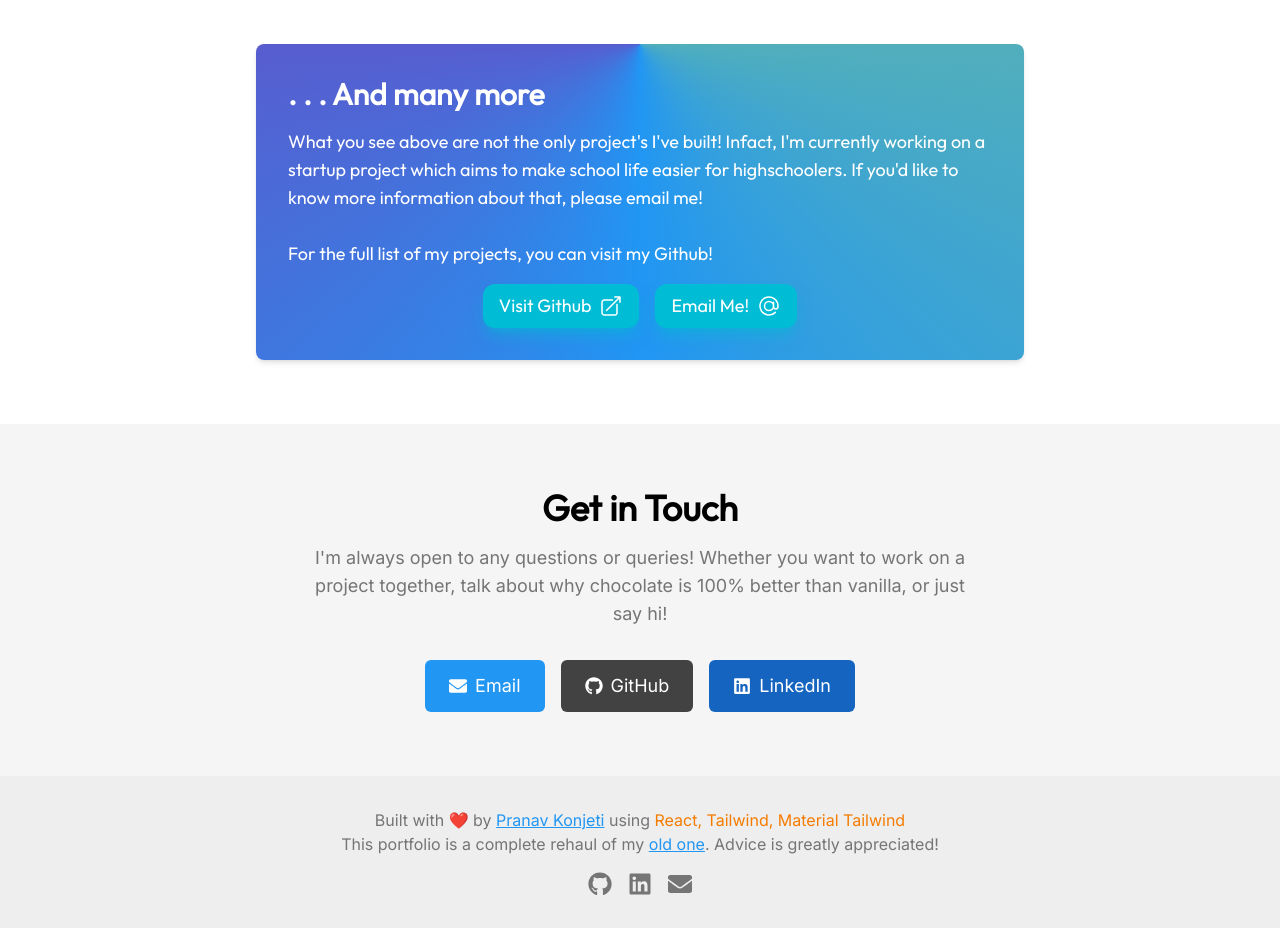
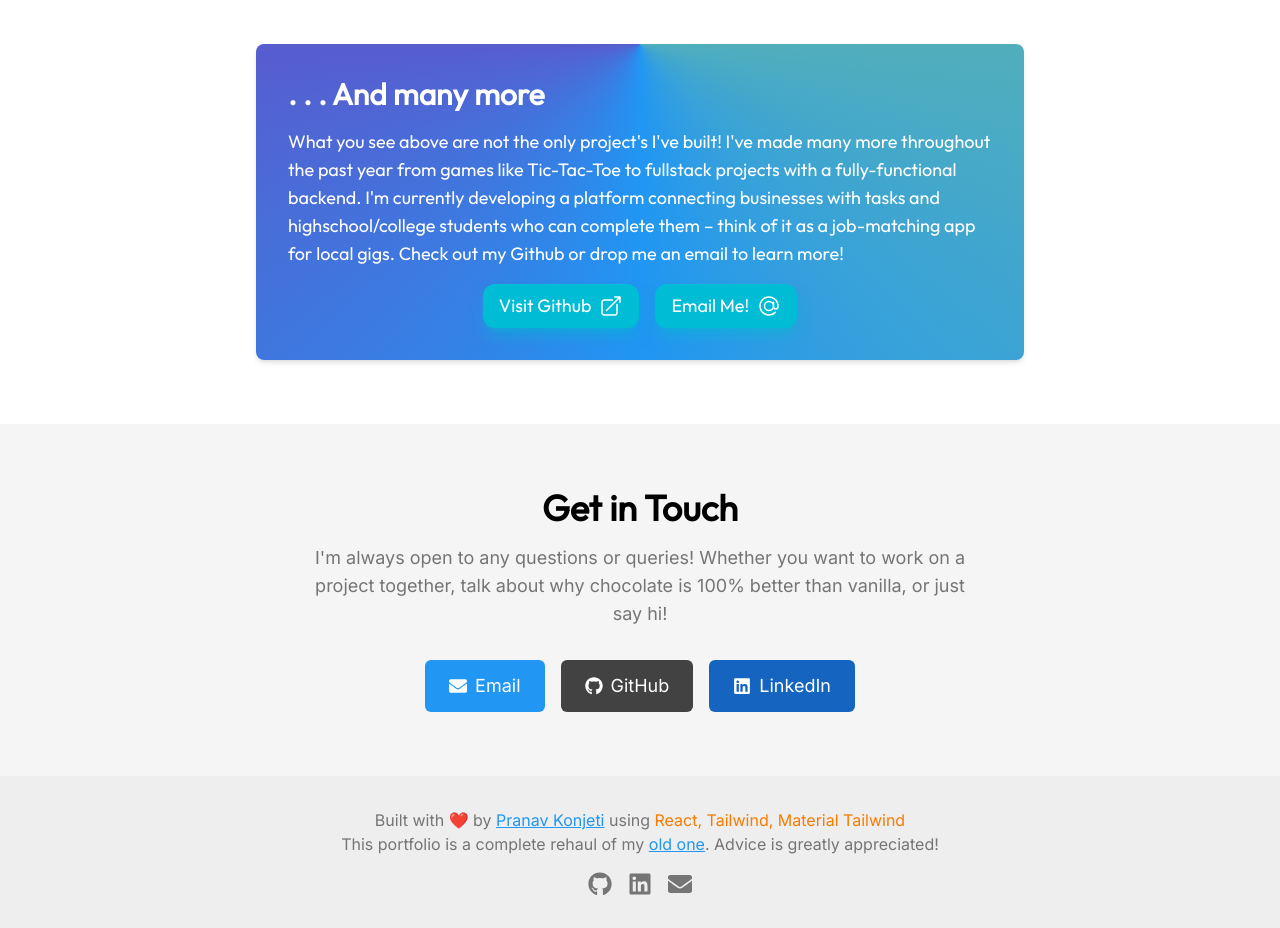
Before and after one commit to PkTheCoda/portfolio, a React (Vite) app: page / in a window 1280 px wide. Shown: the part 7040-7968 px from the top of the page. Built offline with nearby package versions, Linux system fonts and the light colour scheme.

Commit message:
edited "more projects box"

```diff
--- a/src/Components/MoreProjectsBox.jsx
+++ b/src/Components/MoreProjectsBox.jsx
@@ -8,12 +8,11 @@ function MoreProjectsBox() {
             <h2 className="text-3xl font-bold mb-4 font-outfit">. . . And many more</h2>
 
             <p className="text-lg font-outfit">
-                What you see above are not the only project's I've built! Infact, I'm currently working on a
-                startup project which aims to make school life easier for highschoolers. If you'd like to know
-                more information about that, please email me!
-                <br />
-                <br />
-                For the full list of my projects, you can visit my Github!
+                What you see above are not the only project's I've built! I've made many more throughout the past year
+                from games like Tic-Tac-Toe to fullstack projects with a fully-functional backend. I'm currently developing a platform connecting businesses with
+                tasks and highschool/college students who can complete them – think of it as a job-matching app for local gigs.
+                Check out my Github or drop me an email to learn more!
+
             </p>
 
             <div className="flex justify-center space-x-4 mt-4">
```
